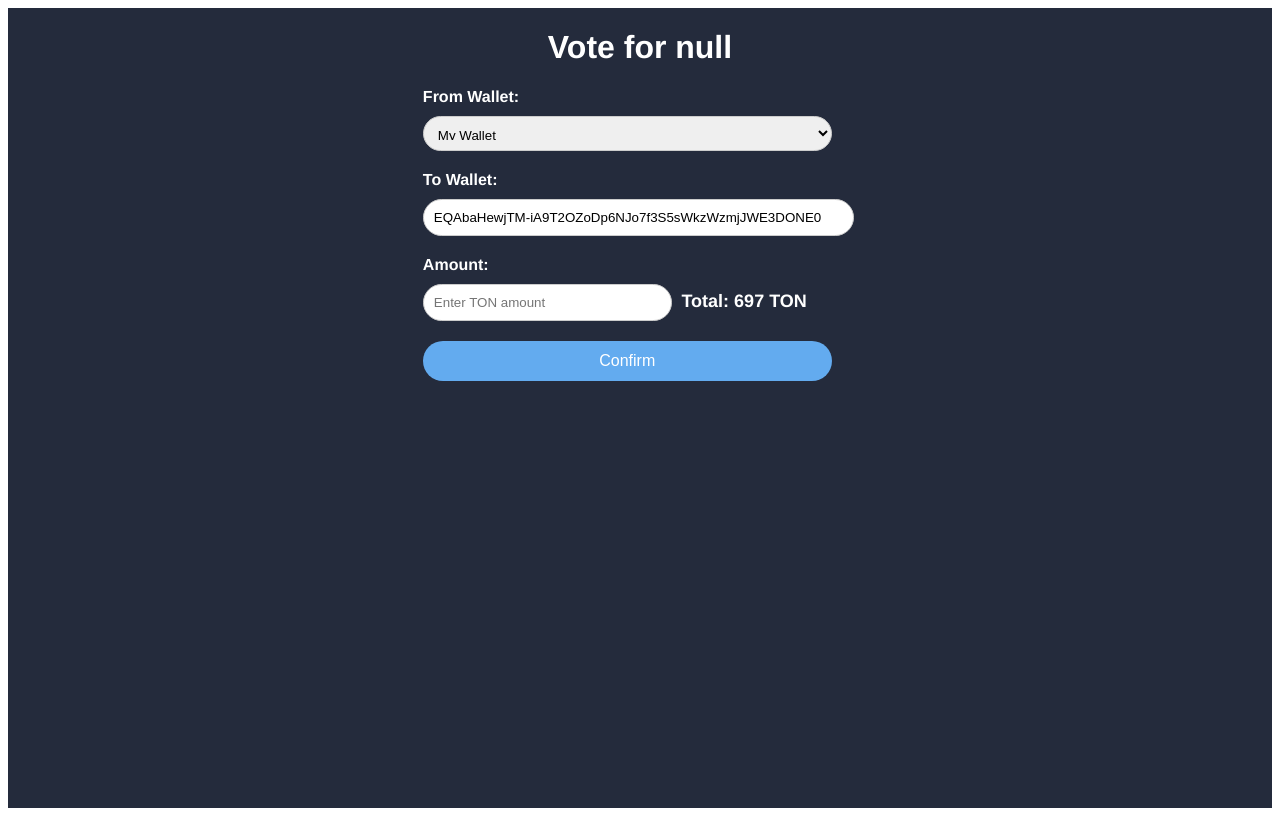
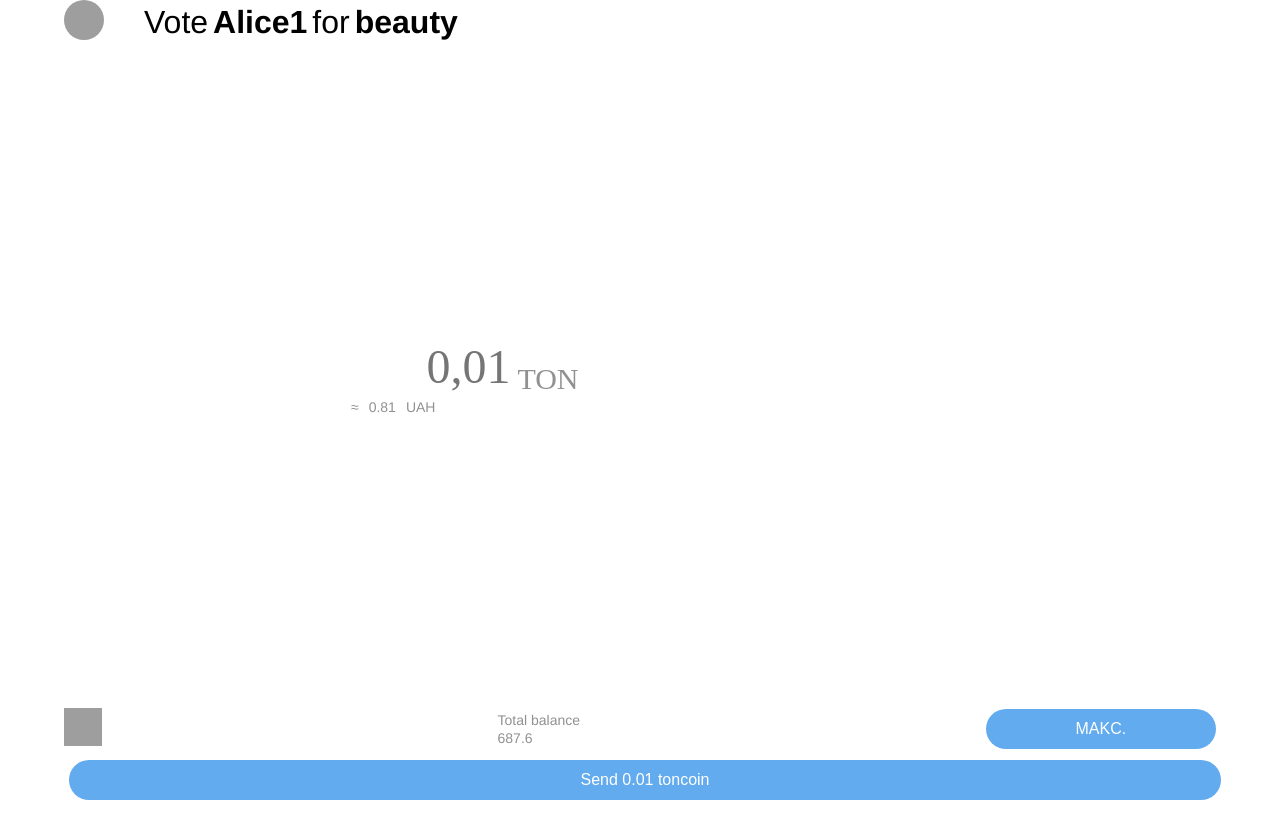
Before and after one commit to VEDTRIGGER/VEDTRIGGER.github.io, a plain HTML site: page index.html in a window 1280 px wide. Drawn offline with Linux system fonts and the light colour scheme; grey boxes are pictures that could not be loaded.

Commit message:
new design fot ton

```diff
--- /dev/null
+++ b/css/index.css
@@ -0,0 +1,178 @@
+.header {
+    display: flex;
+    flex-direction: row;
+    align-items: center;
+    padding: 0px 20px;
+    gap: 40px;
+    width: 100%;
+
+}
+
+.text {
+    /* Frame 1 */
+    font-style: normal;
+    font-weight: 400;
+    font-size: 32px;
+    line-height: 15px;
+    /* identical to box height */
+
+
+    color: #000000;
+
+    /* Auto layout */
+
+    display: flex;
+    flex-direction: row;
+    align-items: flex-start;
+    padding: 0px;
+    gap: 5px;
+
+    width: 128px;
+    height: 15px;
+
+
+    /* Inside auto layout */
+
+    flex: none;
+    order: 1;
+    flex-grow: 0;
+}
+
+.text #name {
+    font-weight: 700;
+}
+
+.text #trait {
+    font-weight: 700;
+}
+
+#photo {
+    width: 40px;
+    height: 40px;
+
+    border-radius: 100px;
+
+    /* Inside auto layout */
+
+    flex: none;
+    order: 0;
+    flex-grow: 0;
+}
+
+body {
+    width: 90%;
+    margin: auto;
+    display: flex;
+    flex-direction: column;
+    align-items: center;
+    justify-content: space-between;
+    gap:76px;
+    height: 100vh;
+    font-family: "Helvetica Neue", sans-serif;
+}
+
+input[type="number"]::-webkit-inner-spin-button,
+input[type="number"]::-webkit-outer-spin-button {
+    -webkit-appearance: none;
+}
+
+input[type="number"] {
+    -moz-appearance: textfield;
+    border-radius: 20px;
+    border: 0px solid #ccc;
+    width: 30%;
+    font-family: 'Jua';
+    font-style: normal;
+    font-weight: 400;
+    font-size: 48px;
+    line-height: 60px;
+    text-align: right;
+}
+
+.ton_text {
+    font-family: 'Jua';
+    font-style: normal;
+    font-weight: 400;
+    font-size: 30px;
+    line-height: 38px;
+    text-align: bottom;
+    color: #919191;
+}
+
+.amount {
+    display: flex;
+    flex-direction: row;
+    align-items: flex-end;
+    padding: 0px;
+    gap: 5px;
+
+
+}
+
+.body {
+    padding: 100px 10px 100px 10px;
+}
+
+.amountUAH {
+    font-style: normal;
+    padding-left: 40px;
+    font-weight: 400;
+    font-size: 14px;
+    line-height: 18px;
+    display: flex;
+    flex-direction: row;
+    align-items: flex-end;
+    gap: 10px;
+    color: #919191;
+}
+
+button {
+    padding: 10px 20px;
+    background-color: #63abef;
+    color: #fff;
+    border: none;
+    border-radius: 20px;
+    font-size: 16px;
+    cursor: pointer;
+    width: 100%;
+    margin-left: 10px;
+    height: 40px;
+}
+
+button:hover {
+    background-color: #546285;
+}
+
+.footer {
+    display: flex;
+    flex-direction: column;
+    justify-content: center;
+    align-items: center;
+    padding: 0px;
+    width: 100%;
+    gap:10px;
+}
+.wallet{
+    display: flex;
+    flex-direction: row;
+    justify-content: space-between;
+    align-items: center;
+    padding: 0px;
+    width: 100%;
+
+}
+.max-btn{
+    width:20%;
+}
+.textBalance{
+    font-style: normal;
+font-weight: 400;
+font-size: 14px;
+line-height: 18px;
+
+color: #919191;
+}
+#label{
+    width: 38px;
+    height: 38px;
+}
--- a/index.html
+++ b/index.html
@@ -2,117 +2,46 @@
 <html>
 
   <head>
-    <script src="https://telegram.org/js/telegram-web-app.js?1"></script>
+    <script src="https://telegram.org/js/telegram-web-app.js"></script>
     <meta charset="UTF-8" />
     <meta name="viewport" content="width=device-width, initial-scale=1.0, maximum-scale=1" />
     <title>TonDemo</title>
-    <style>
-      /* CSS styles for TonKeeper app */
+    <link rel="stylesheet" type="text/css" href="css/index.css"/>
+    <script src="js/index.js"></script>
+  </head>
+  <body>
 
-      .container {
-        display: flex;
-        flex-direction: column;
-        align-items: center;
-        justify-content: top;
-        color: #fff;
-        height: 100vh;
-        background-color: #242b3c;
-        font-family: "Helvetica Neue", sans-serif;
-      }
+    <div class="header">
+        <div class="photo" >
+            <img id="photo" src="" alt="">
+        </div>
+        <div class="text">
+            <div>Vote</div>
+            <div id="name">Alice</div>
+            <div>for</div>
+            <div id="trait">beauty</div>
+        </div>
+    </div>
+    <div class="body">
+        <div class="amount">
+            <input type="number" id="amount" name="amount" placeholder="0,01" step="0.01" inputmode="numeric">
+            <div class="ton_text">TON</div>
+        </div>
+        <div class="amountUAH">
+            ≈ <div class="calcUah" id="calcUah"></div> UAH
+        </div>
+    </div>
+    <div class="footer">
+        <div class="wallet">
+            <div class="label"><img id="label" src="https://encrypted-tbn0.gstatic.com/images?q=tbn:ANd9GcT9h6g99z9CrV5o6vdt3eiPMpRa5E_6isvjHg&usqp=CAU" alt=""></div>
+            <div class="totalAmount">
+                <div class="textBalance">Total balance</div>
+                <div class="textBalance">687.6</div>
+            </div>
+            <button  class="max-btn" type="button" onclick="setMax()">MAKC.</button>
+        </div>
+        <button id="confirm" type="button" onclick="redirectToThanks()">Confirm</button>
+    </div>
 
-      label {
-        display: block;
-        margin-bottom: 10px;
-        margin-left:10px;
-        font-weight: bold
-      }
-
-      input[type="text"],
-      select {
-        padding: 10px;
-        border-radius: 20px;
-        border: 1px solid #ccc;
-        width: 90%;
-        margin-bottom: 20px;
-        margin-left:10px;
-      }
-
-      input[type="number"]::-webkit-inner-spin-button,
-      input[type="number"]::-webkit-outer-spin-button {
-        -webkit-appearance: none;
-      }
-
-      input[type="number"] {
-        -moz-appearance: textfield;
-        padding: 10px;
-        border-radius: 20px;
-        border: 1px solid #ccc;
-        width: 50%;
-        margin-bottom: 20px;
-        margin-left:10px;
-      }
-
-      button {
-        padding: 10px 20px;
-        background-color: #63abef;
-        color: #fff;
-        border: none;
-        border-radius: 20px;
-        font-size: 16px;
-        cursor: pointer;
-        width: 90%;
-        margin-left:10px;
-        height:40px;
-      }
-
-      button:hover {
-        background-color: #546285;
-      }
-
-    </style>
-    <script>
-      window.addEventListener("load", () => {
-        const urlParams = new URLSearchParams(window.location.search);
-        const skill = urlParams.get("skill");
-        const name = urlParams.get("name");
-
-        const h1 = document.querySelector("h1");
-        h1.textContent = `Vote for ${skill}`;
-
-      });
-
-      function closeTelegramWebApp() {
-        event.preventDefault();
-        Telegram.WebApp.close();
-      }
-
-      function redirectToThanks() {
-        window.location.href = 'https://vedtrigger.github.io/thanks.html';
-      }
-
-    </script>
-  </head>
-
-  <body>
-    <div class="container">
-      <h1>Vote for ${skill}</h1>
-      <form>
-        <label for="from-wallet">From Wallet:</label>
-        <select style="height:35px;" id="from-wallet" name="from-wallet">
-          <option value="wallet-1">My Wallet</option>
-          <option value="wallet-2">Wallet 2</option>
-          <option value="wallet-3">Wallet 3</option>
-        </select>
-
-        <label for="to-wallet">To Wallet:</label>
-        <input type="text" id="to-wallet" name="to-wallet" value="EQAbaHewjTM-iA9T2OZoDp6NJo7f3S5sWkzWzmjJWE3DONE0">
-
-        <label for="amount">Amount:</label>
-        <input type="number" id="amount" name="amount" placeholder="Enter TON amount" step="0.01" inputmode="numeric">
-        <span style="color:white; margin-left:5px;font-size:18px;font-weight: bold;">Total: 697 TON</span>
-        <button type="button" onclick="redirectToThanks()">Confirm</button>
-      </form>
-    </div>
   </body>
-
 </html>
--- /dev/null
+++ b/js/index.js
@@ -0,0 +1,42 @@
+
+window.addEventListener("load", () => {
+    const urlParams = new URLSearchParams(window.location.search);
+    const skill = urlParams.get("skill");
+    const name = urlParams.get("name");
+    const link = urlParams.get("link");
+
+    const text_name = document.getElementById("name");
+    text_name.textContent = "Alice1";
+    const text_trait = document.getElementById("trait");
+    text_trait.textContent = "beauty";
+    const link_img = document.getElementById("photo");
+    link_img.src = "https://raw.githubusercontent.com/VEDTRIGGER/Test/main/Julie.png";
+    const input = document.querySelector("input");
+    const log = document.getElementById("calcUah");
+    log.textContent = (0.01*80.6).toFixed(2);
+    const btnText = document.getElementById("confirm");
+    btnText.textContent = "Send 0.01 toncoin";
+    input.addEventListener("input", updateValue);
+
+    function updateValue(e) {
+        log.textContent = (Number(e.target.value)*80.6).toFixed(2);
+        btnText.textContent = `Send ${e.target.value} toncoin`;
+    }
+});
+
+function closeTelegramWebApp() {
+    event.preventDefault();
+    Telegram.WebApp.close();
+}
+
+function redirectToThanks() {
+    window.location.href = 'thanks.html';
+}
+function setMax(){
+    const input = document.querySelector("input");
+    input.value = 687.6
+    const log = document.getElementById("calcUah");
+    log.textContent = (687.6*80.6).toFixed(2);
+    const btnText = document.getElementById("confirm");
+    btnText.textContent = `Send 687.6 toncoin`;
+}
```
Also changed, not shown: index-old.html (added, +118 -0 lines).
